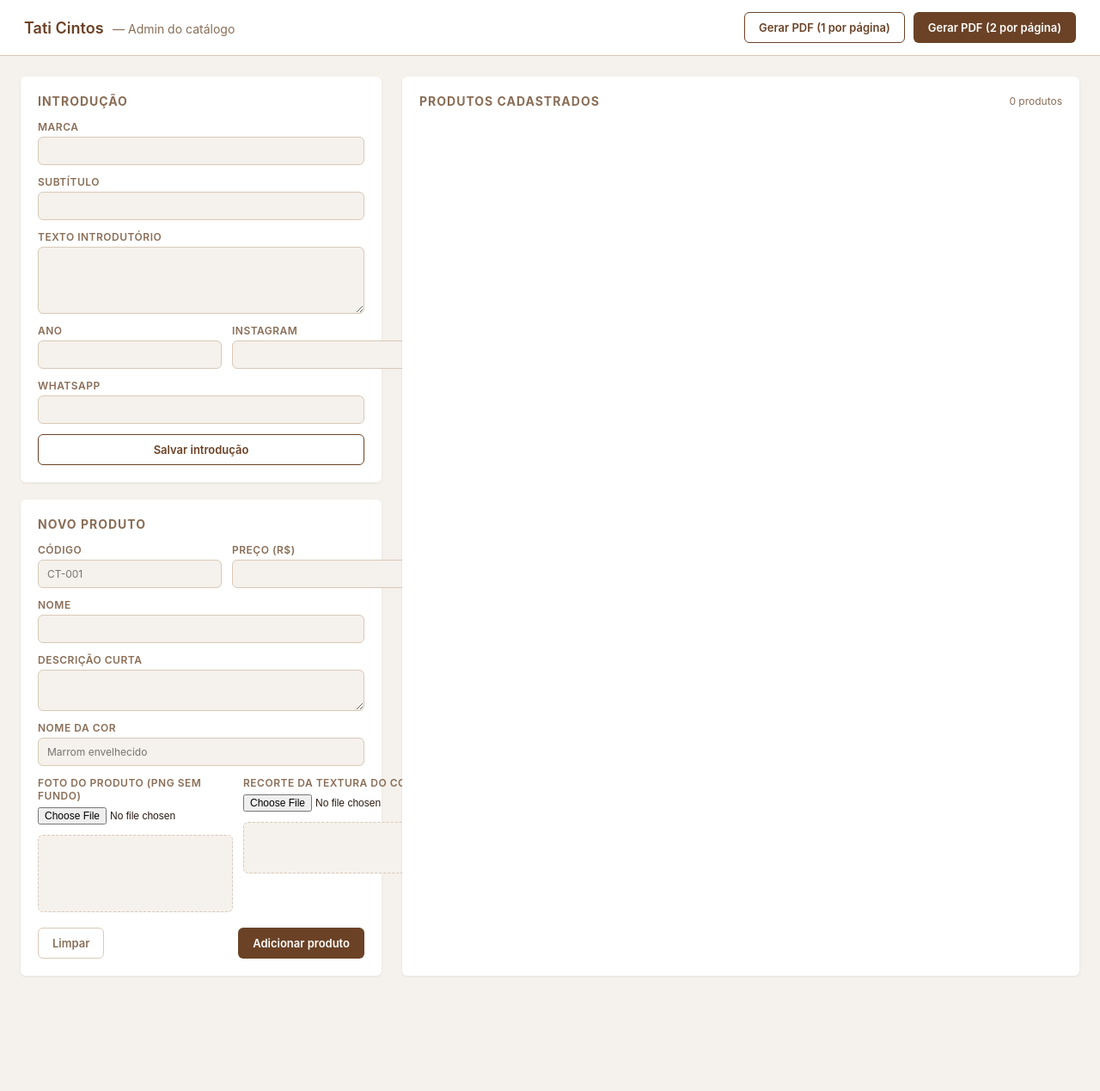
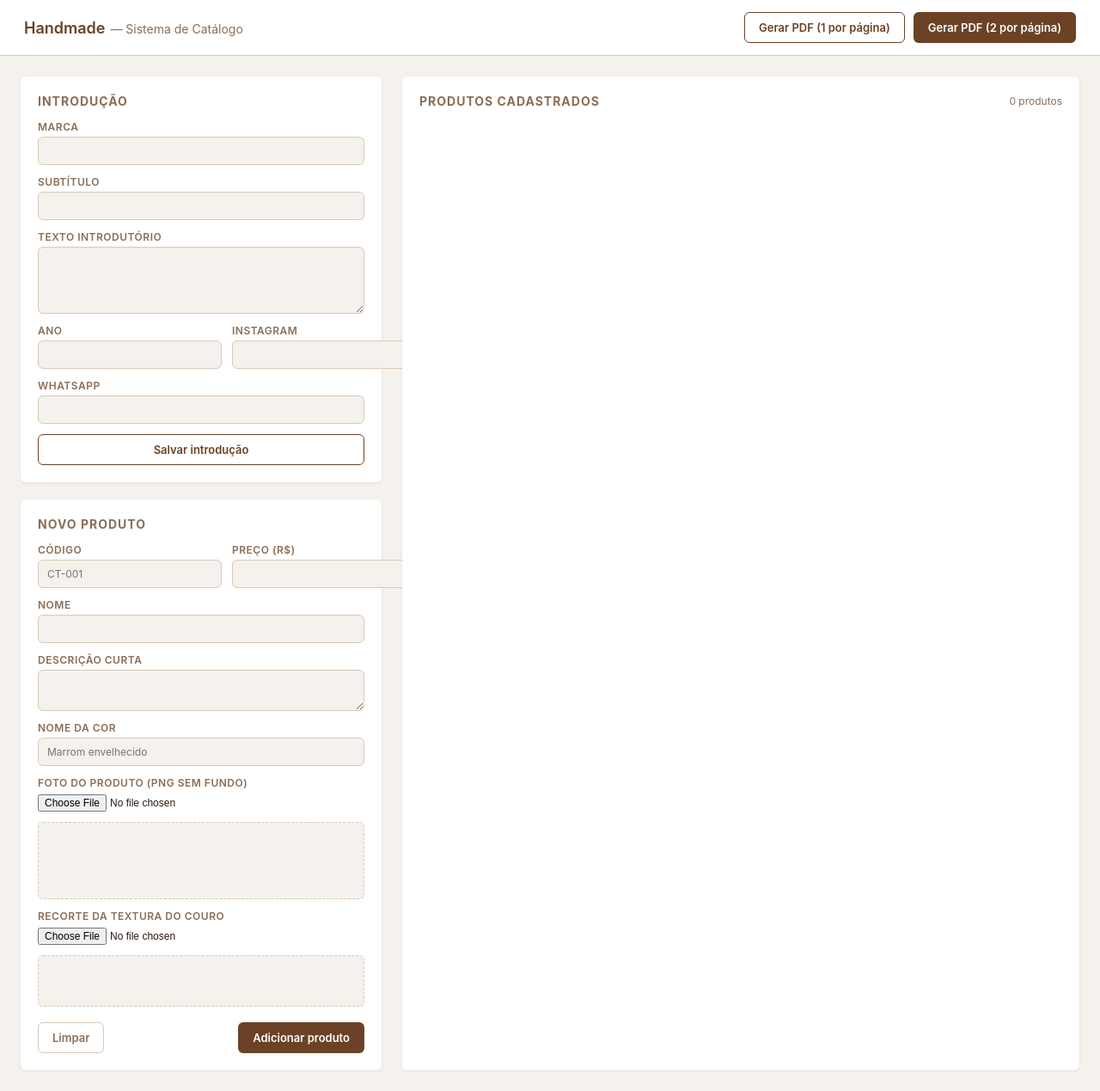
Before and after one commit to LeidsonG/catalogo-handmade, a website: page admin/index.html in a window 1280 px wide. Shown: the whole page at 86% size. Before the commit the page ends 1159 px from the top, so only its background shows below. Drawn offline with Linux system fonts and the light colour scheme; no server answers.

Commit message:
ui(admin): empilha campos de upload (foto e cor) verticalmente
Lado a lado, o preview de cada um ficava apertado e a interface bugava
com tamanhos diferentes. Agora os dois campos ocupam toda a largura
do formulário, um abaixo do outro.

```diff
--- a/admin/index.html
+++ b/admin/index.html
@@ -2,13 +2,13 @@
 <html lang="pt-BR">
 <head>
   <meta charset="utf-8">
-  <title>Tati Cintos — Admin do Catálogo</title>
+  <title>Handmade — Sistema de Catálogo</title>
   <meta name="viewport" content="width=device-width, initial-scale=1">
   <link rel="stylesheet" href="admin.css">
 </head>
 <body>
   <header class="topo">
-    <h1>Tati Cintos <span class="topo-sub">— Admin do catálogo</span></h1>
+    <h1>Handmade<span class="topo-sub">— Sistema de Catálogo</span></h1>
     <div class="topo-acoes">
       <button id="btn-pdf-1" class="botao botao-secundario">Gerar PDF (1 por página)</button>
       <button id="btn-pdf-2" class="botao botao-primario">Gerar PDF (2 por página)</button>
@@ -44,7 +44,6 @@
           <label>Descrição curta <textarea name="descricao" rows="2"></textarea></label>
           <label>Nome da cor <input name="nomeCor" placeholder="Marrom envelhecido"></label>
 
-          <div class="grid-2">
           <div class="campo-arquivo">
             <label>Foto do produto (PNG sem fundo)</label>
             <input type="file" id="arquivo-foto" accept="image/*">
@@ -56,7 +55,6 @@
             <input type="file" id="arquivo-cor" accept="image/*">
             <div class="preview preview-cor" id="preview-cor"></div>
             <input type="hidden" name="corTextura">
-            </div>
           </div>
 
           <div class="acoes-form">
```
Lines whose indentation alone changed are shown as unchanged.
